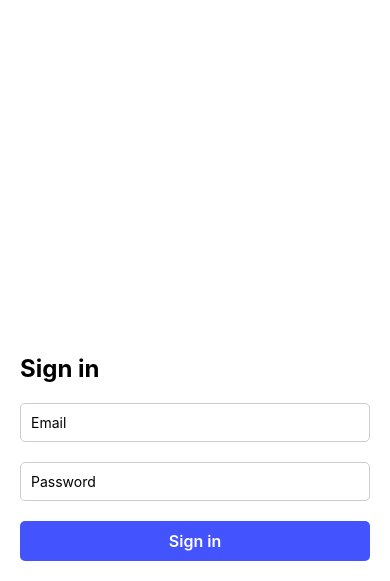
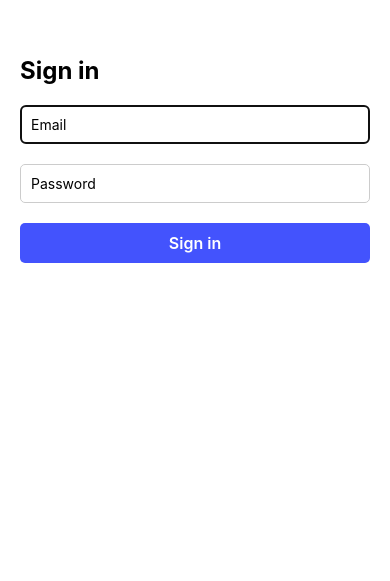
Before and after one commit to jvcByte/reactNativeExpoClerkAuth, a React Native app: screen / in a window 390 px wide. Shown: the part 263-844 px from the top of the page. Built offline with nearby package versions, Linux system fonts and the light colour scheme.

Commit message:
feat: TextInput props - autoFocus         autoCapitalize="none"         keyboardType="email-address"         autoComplete="email"

```diff
--- a/App.tsx
+++ b/App.tsx
@@ -10,10 +10,22 @@ import {
 
 export default function App() {
   return (
-    <KeyboardAvoidingView style={styles.container} behavior={Platform.OS === 'ios' ? 'padding' : 'height'}>
+    <KeyboardAvoidingView
+      style={styles.container}
+      behavior={Platform.OS === 'ios' ? 'padding' : 'height'}>
+
       <Text style={styles.title}>Sign in</Text>
-      <TextInput placeholder="Email" style={styles.input} />
-      <TextInput placeholder="Password" style={styles.input} secureTextEntry />
+      <TextInput placeholder="Email"
+        style={styles.input}
+        autoFocus
+        autoCapitalize="none"
+        keyboardType="email-address"
+        autoComplete="email"
+      />
+      <TextInput placeholder="Password"
+        style={styles.input}
+        secureTextEntry
+      />
 
       <Pressable style={styles.button} onPress={() => { console.log('Sign in button pressed') }}>
         <Text style={styles.buttonText}>Sign in</Text>
@@ -28,7 +40,7 @@ const styles = StyleSheet.create({
   container: {
     flex: 1,
     backgroundColor: '#fff',
-    justifyContent: 'flex-end',
+    justifyContent: 'center',
     padding: 20,
     gap: 20,
   },
```
